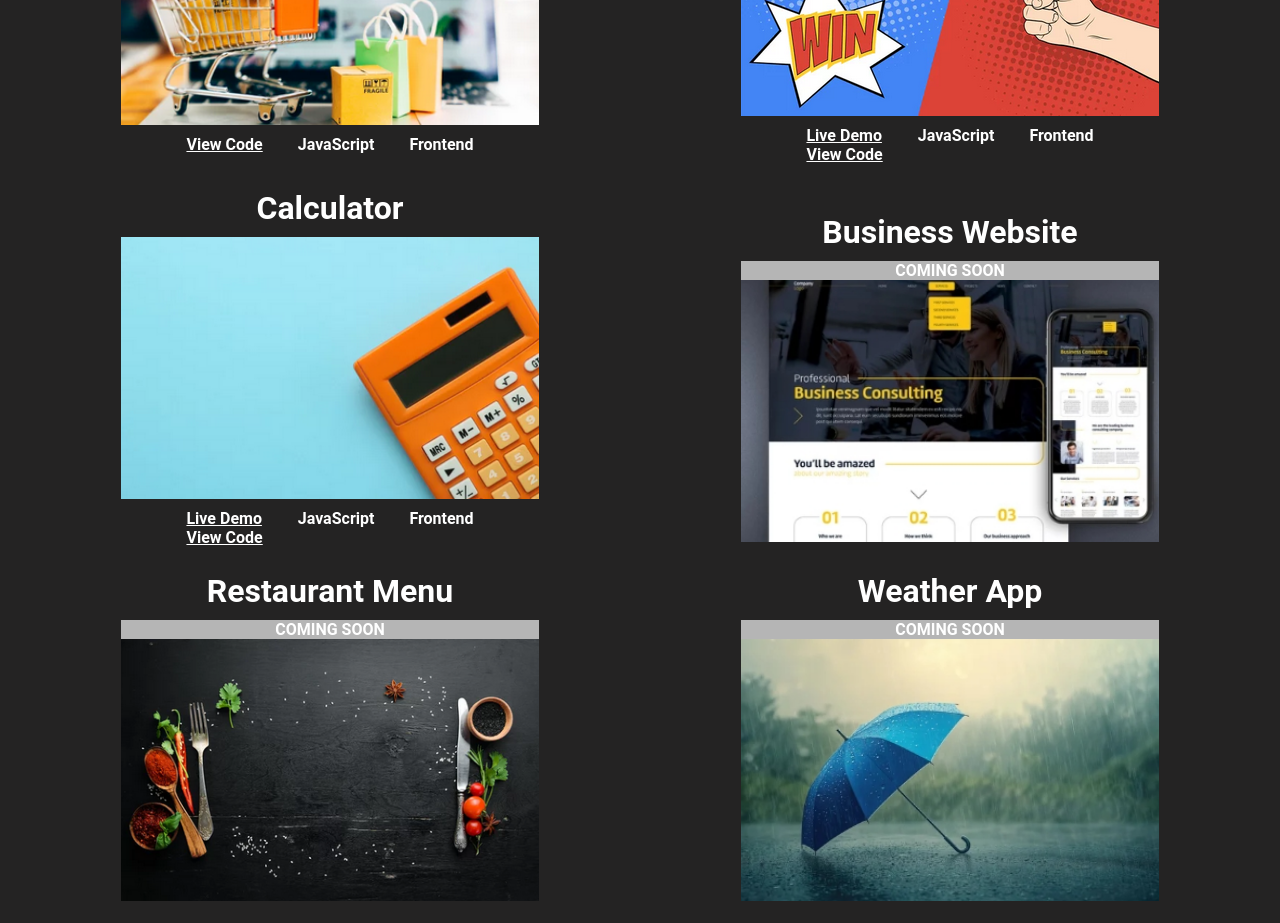
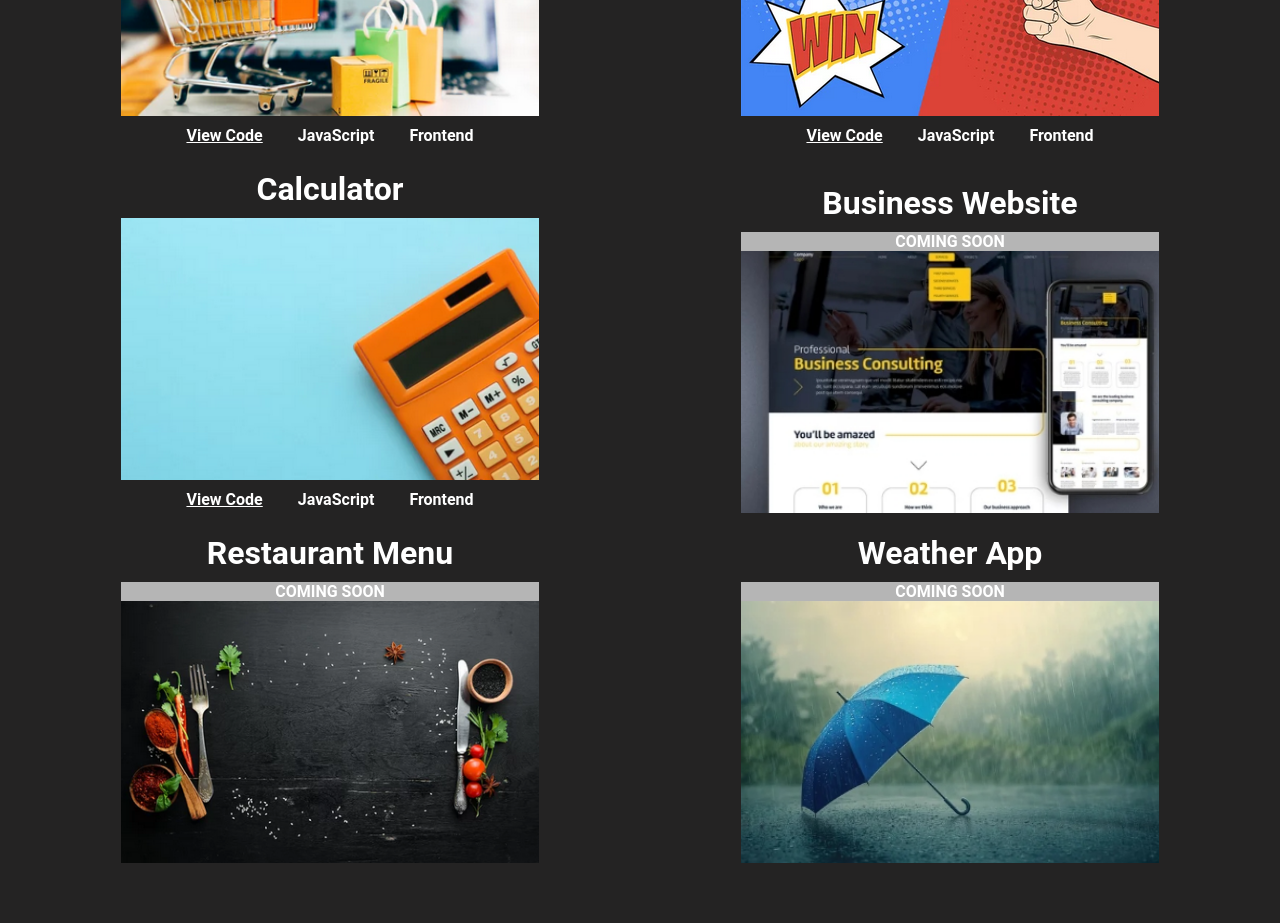
Before and after one commit to Dave8219/portfolio, a React (Vite) app in the folder my-react-app/: page / in a window 1280 px wide. Shown: the part 1540-2463 px from the top of the page. After the commit the page ends 2434 px from the top, so only its background shows below. Built offline with nearby package versions, Linux system fonts and the light colour scheme.

Commit message:
commented out the live demo for the rps game and calculator app

```diff
--- a/my-react-app/src/RenderApp.jsx
+++ b/my-react-app/src/RenderApp.jsx
@@ -186,7 +186,8 @@ const RenderApp = () => {
             </div>
             <div className="code-links">
               <div>
-                <h3>
+                {/*
+ <h3>
                   <a
                     href="https://dave8219.github.io/rock-paper-scissors-game/"
                     target={"_blank"}
@@ -195,6 +196,9 @@ const RenderApp = () => {
                     Live Demo
                   </a>
                 </h3>
+
+               */}
+
                 <h3>
                   <a
                     href="https://github.com/Dave8219/rock-paper-scissors-game.git"
@@ -230,7 +234,9 @@ const RenderApp = () => {
             </div>
             <div className="code-links">
               <div>
-                <h3>
+                {/*
+
+  <h3>
                   <a
                     href="https://dave8219.github.io/calculator-app/"
                     target={"_blank"}
@@ -239,6 +245,9 @@ const RenderApp = () => {
                     Live Demo
                   </a>
                 </h3>
+
+*/}
+
                 <h3>
                   <a
                     href="https://github.com/Dave8219/calculator-app.git"
```
